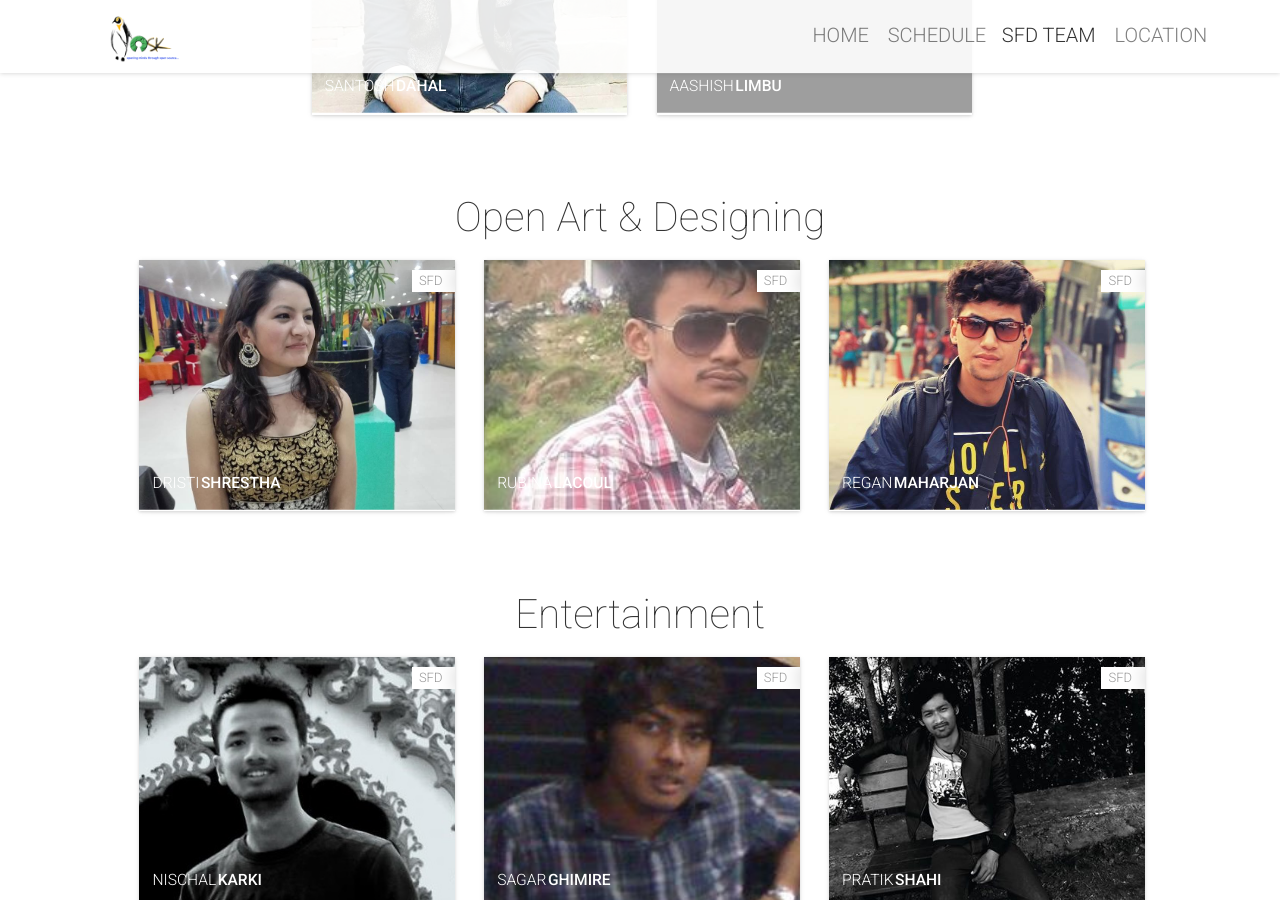
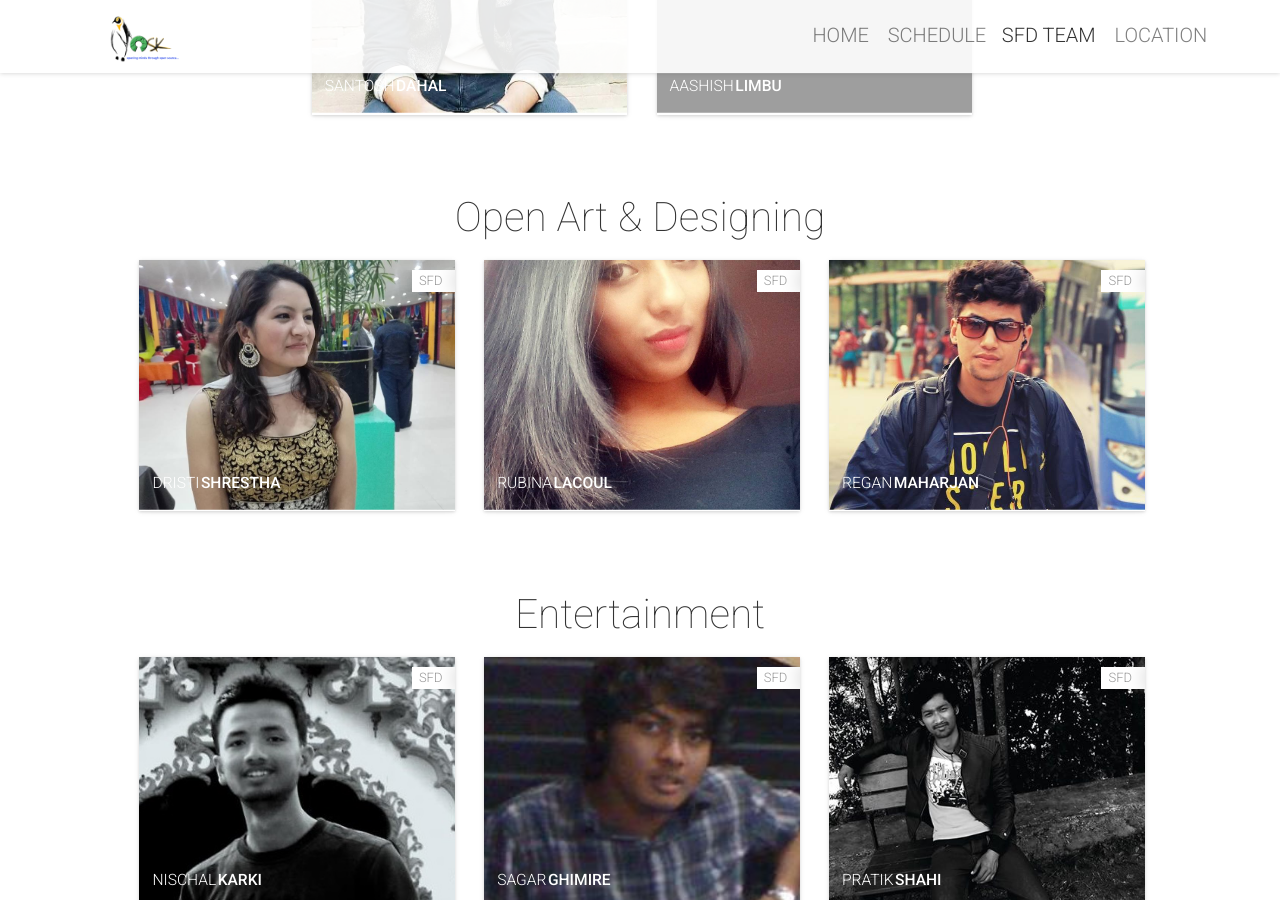
Before and after one commit to openosk/openosk.github.io, a Jekyll site: the page built from team.html, in a window 1280 px wide and 900 px high, scrolled down 1467 px. Built offline with Jekyll 4.4.1, drawn with Linux system fonts in a browser that asks for light colours; nearby versions of some CDN libraries; comment, search, counter and statistics services are not loaded; grey boxes are pictures that could not be loaded.

Commit message:
updated2016

```diff
--- a/_data/team.yml
+++ b/_data/team.yml
@@ -89,7 +89,7 @@
   name: "Rubina"
   surname: "Lacoul"
   title: "Member of NOSK"
-  thumbnailUrl: Sapan.jpg
+  thumbnailUrl: Rubina.jpg
   subTeam: true
   ribbon:
     - {abbr: "SFD", title: "Organizer", url: ""}
```
